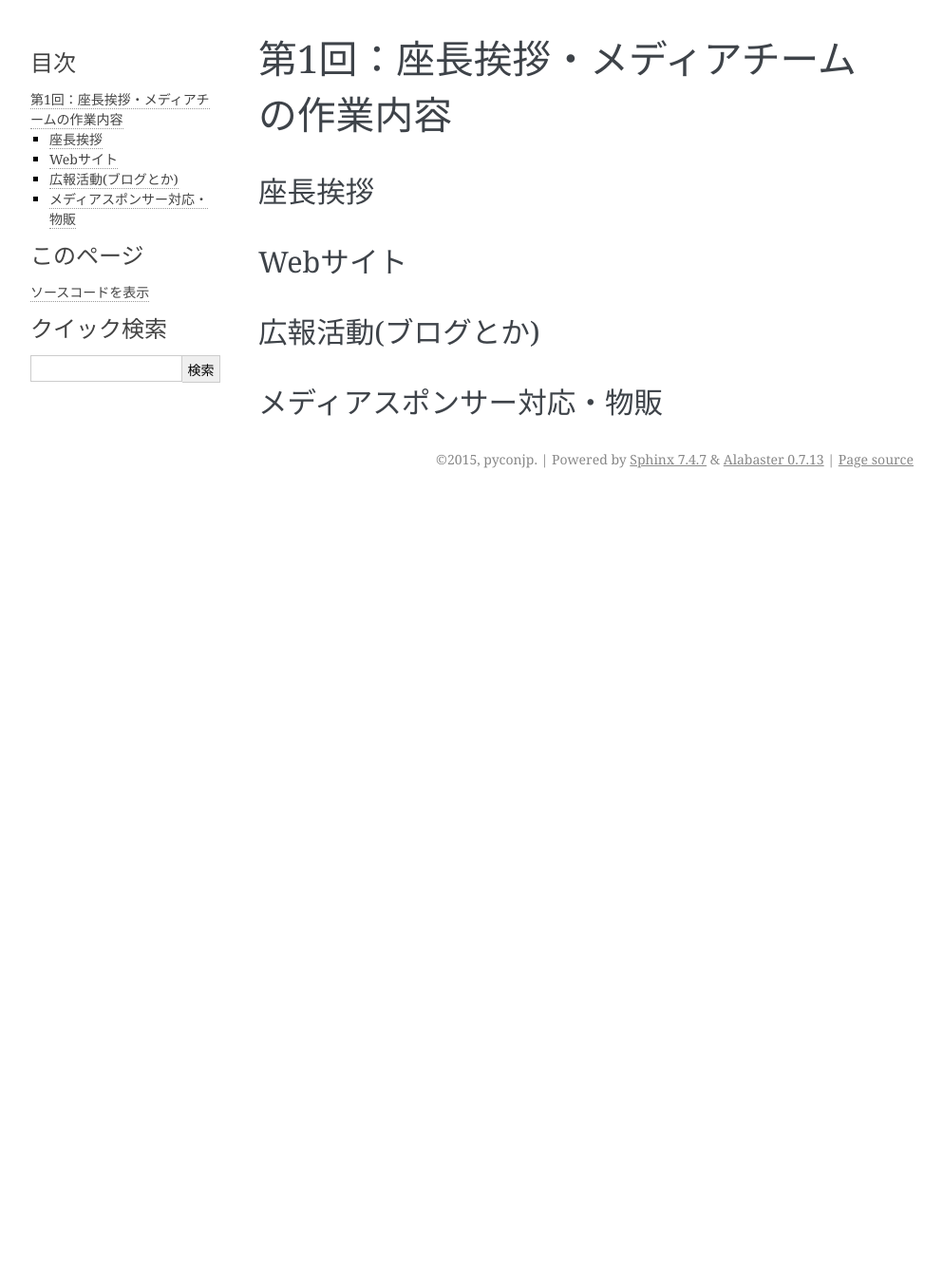
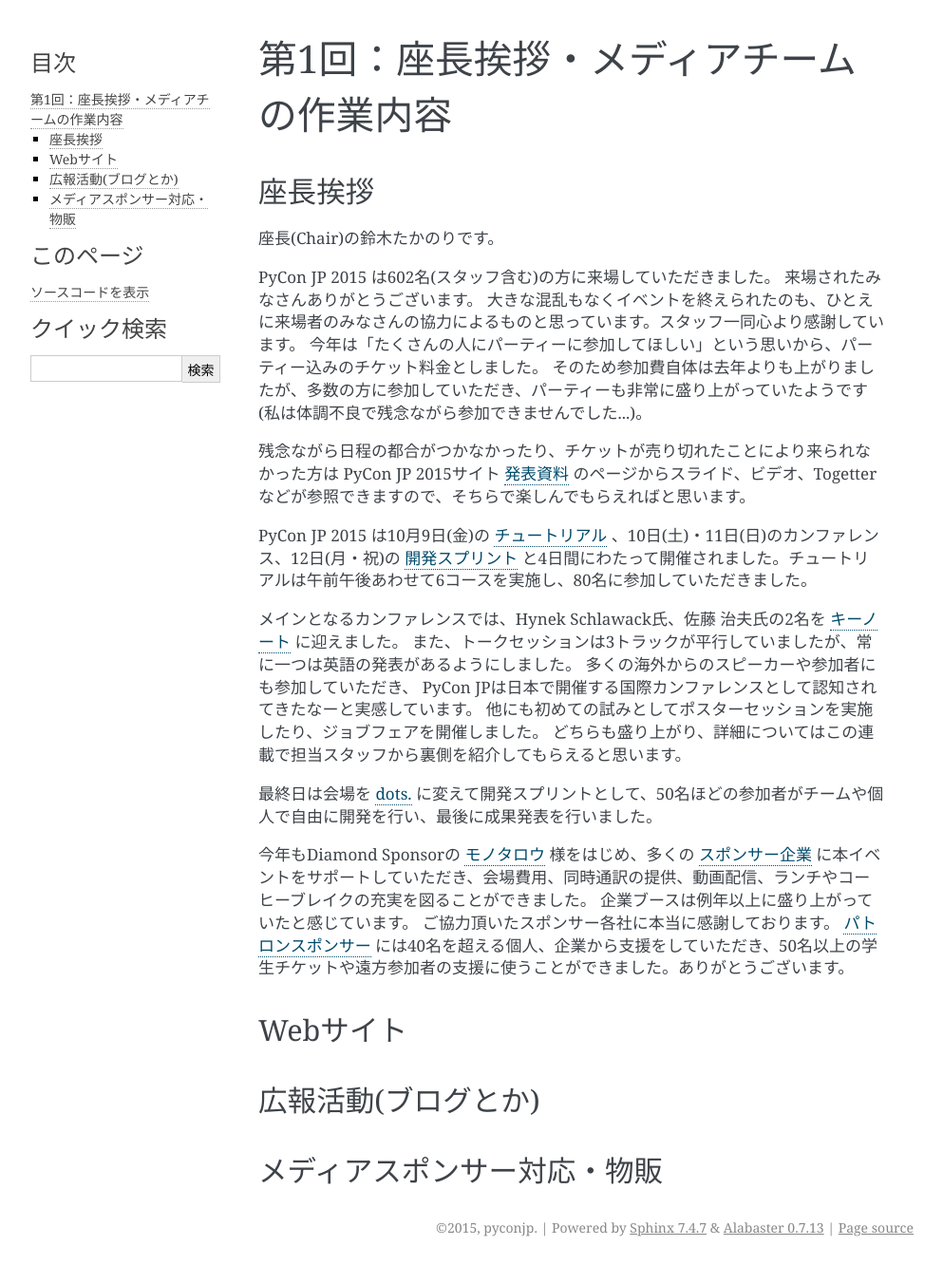
Before and after one commit to pyconjp/codezine-after-reports2015, a Sphinx documentation site: the page built from source/01_media.rst, in a window 1280 px wide. Shown: the whole page at 95% size, without its empty margins (148-1141 px from the left). Built offline with Sphinx 7.4.7, drawn with Linux system fonts in a browser that asks for light colours; before the commit the page ends 900 px from its top, so only the background shows below that.

Commit message:
HTJ-1365 座長挨拶、ざっくり前回のをコピペして書いた

```diff
--- a/source/01_media.rst
+++ b/source/01_media.rst
@@ -4,7 +4,30 @@
 
 座長挨拶
 ========
+座長(Chair)の鈴木たかのりです。
 
+PyCon JP 2015 は602名(スタッフ含む)の方に来場していただきました。
+来場されたみなさんありがとうございます。
+大きな混乱もなくイベントを終えられたのも、ひとえに来場者のみなさんの協力によるものと思っています。スタッフ一同心より感謝しています。
+今年は「たくさんの人にパーティーに参加してほしい」という思いから、パーティー込みのチケット料金としました。
+そのため参加費自体は去年よりも上がりましたが、多数の方に参加していただき、パーティーも非常に盛り上がっていたようです(私は体調不良で残念ながら参加できませんでした...)。
+
+残念ながら日程の都合がつかなかったり、チケットが売り切れたことにより来られなかった方は PyCon JP 2015サイト `発表資料 <https://pycon.jp/2015/ja/reports/slides/>`_ のページからスライド、ビデオ、Togetterなどが参照できますので、そちらで楽しんでもらえればと思います。
+
+PyCon JP 2015 は10月9日(金)の `チュートリアル <https://pycon.jp/2015/ja/schedule/tutorials/list/>`_ 、10日(土)・11日(日)のカンファレンス、12日(月・祝)の `開発スプリント <https://pycon.jp/2015/ja/events/sprint/>`_ と4日間にわたって開催されました。チュートリアルは午前午後あわせて6コースを実施し、80名に参加していただきました。
+
+メインとなるカンファレンスでは、Hynek Schlawack氏、佐藤 治夫氏の2名を `キーノート <https://pycon.jp/2015/ja/talks/keynote/>`_ に迎えました。
+また、トークセッションは3トラックが平行していましたが、常に一つは英語の発表があるようにしました。
+多くの海外からのスピーカーや参加者にも参加していただき、 PyCon JPは日本で開催する国際カンファレンスとして認知されてきたなーと実感しています。
+他にも初めての試みとしてポスターセッションを実施したり、ジョブフェアを開催しました。
+どちらも盛り上がり、詳細についてはこの連載で担当スタッフから裏側を紹介してもらえると思います。
+
+最終日は会場を `dots. <https://eventdots.jp/space>`_ に変えて開発スプリントとして、50名ほどの参加者がチームや個人で自由に開発を行い、最後に成果発表を行いました。
+
+今年もDiamond Sponsorの `モノタロウ <http://www.monotaro.com/>`_ 様をはじめ、多くの `スポンサー企業 <https://pycon.jp/2015/ja/sponsors/>`_ に本イベントをサポートしていただき、会場費用、同時通訳の提供、動画配信、ランチやコーヒーブレイクの充実を図ることができました。
+企業ブースは例年以上に盛り上がっていたと感じています。
+ご協力頂いたスポンサー各社に本当に感謝しております。
+`パトロンスポンサー <https://pycon.jp/2015/ja/sponsors/patrons/>`_ には40名を超える個人、企業から支援をしていただき、50名以上の学生チケットや遠方参加者の支援に使うことができました。ありがとうございます。
 
 Webサイト
 =========
```
